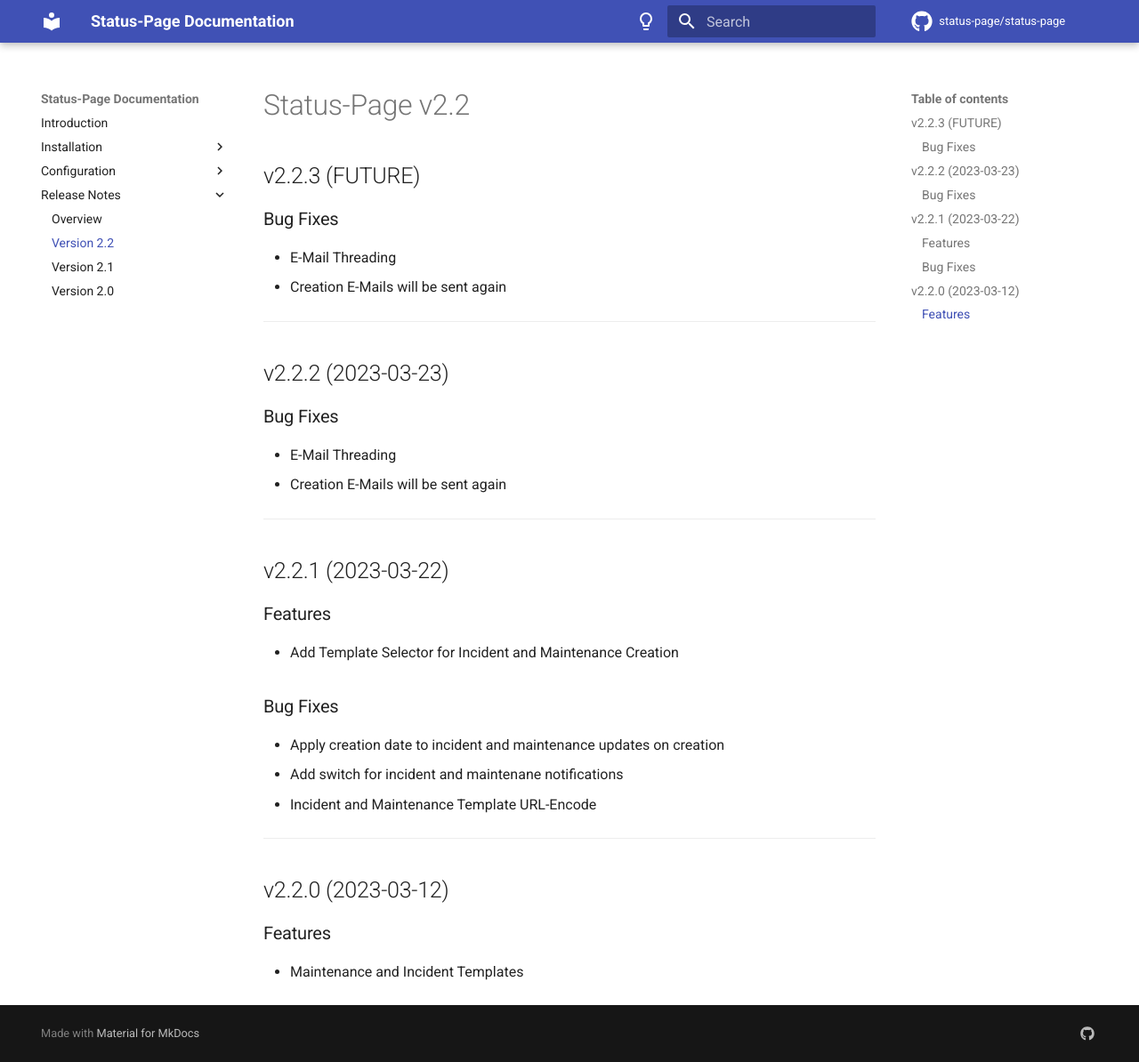
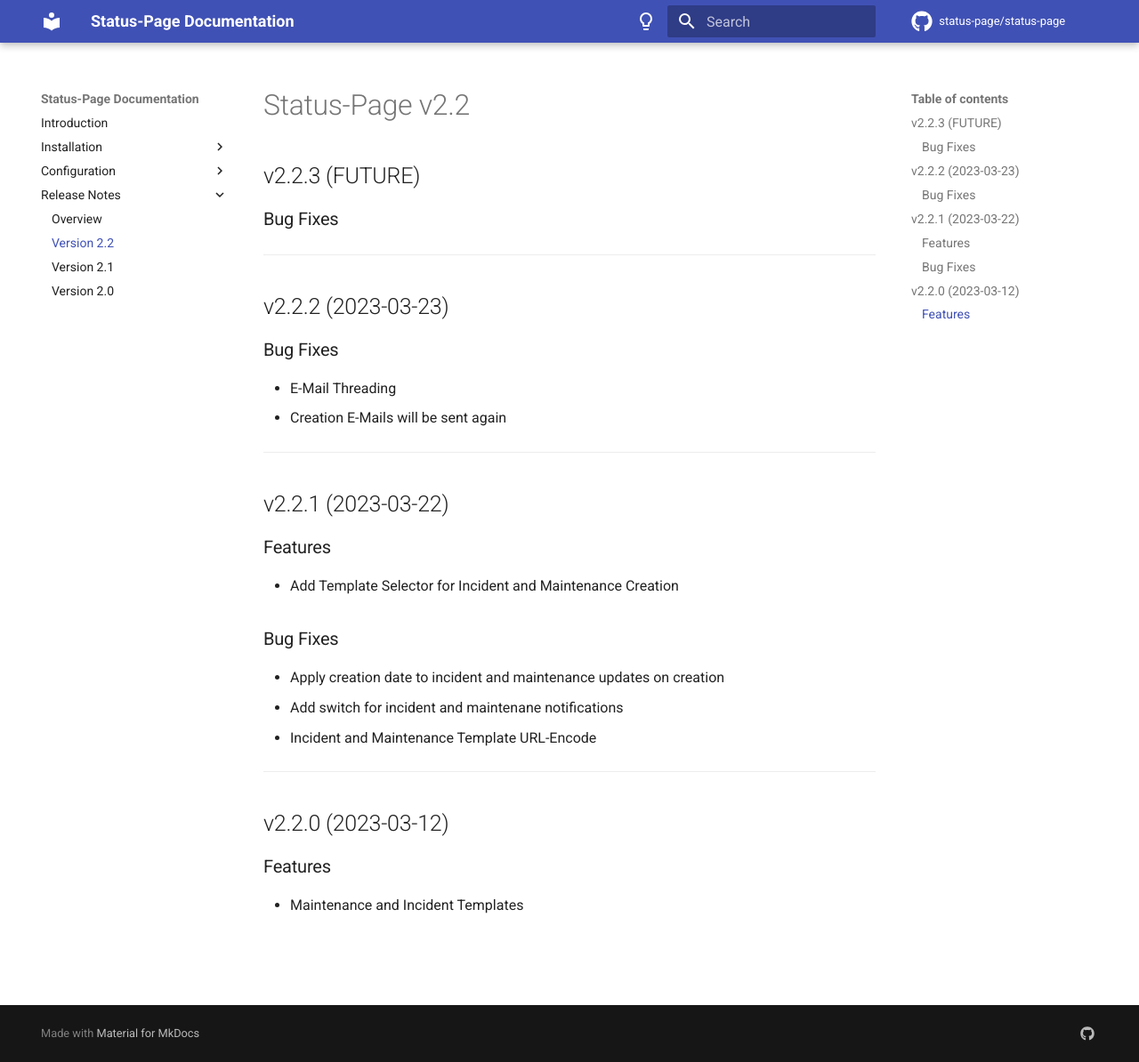
Before and after one commit to Status-Page/Status-Page, an MkDocs documentation site: the page built from docs/release-notes/version-2.2.md, in a window 1280 px wide and 1194 px high. Shown: the whole window at 89% size. Built offline with MkDocs 1.6.1 and Material for MkDocs 9.7.7, drawn with Linux system fonts in a browser that asks for light colours; comment, search, counter and statistics services are not loaded.

Commit message:
chore: fix changelog

```diff
--- a/docs/release-notes/version-2.2.md
+++ b/docs/release-notes/version-2.2.md
@@ -3,8 +3,6 @@
 ## v2.2.3 (FUTURE)
 
 ### Bug Fixes
-* E-Mail Threading
-* Creation E-Mails will be sent again
 
 ---
 
```
